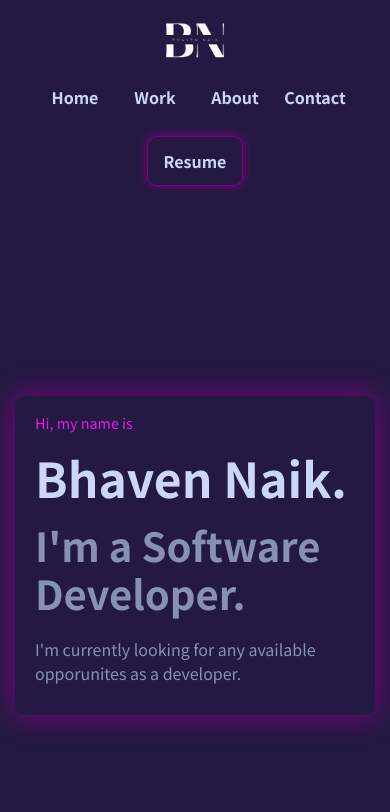
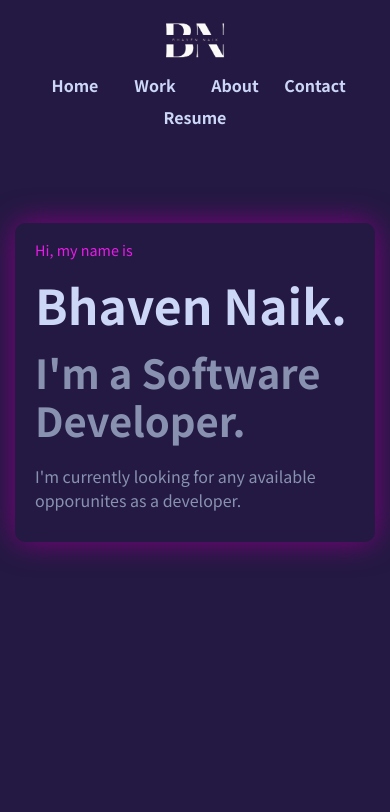
Before and after one commit to bhaven123/my-react-portfolio, a React (Create React App) app: page / in a window 390 px wide. Shown: the top 812 px of the page. Built offline with nearby package versions, Linux system fonts and the light colour scheme.

Commit message:
updated sytling for mobile support

```diff
--- a/src/components/Layout/Navbar/Navbar.module.css
+++ b/src/components/Layout/Navbar/Navbar.module.css
@@ -72,19 +72,20 @@
     flex-direction: column;
     justify-content: flex-start;
     align-items: center;
-    width: 100%;
-    height: 100%;
+    padding-bottom: 70px;
+    position: fixed;
   }
 
   .resume {
-    height: 100%;
-    width: 100%;
-    margin: 0;
+    margin: auto;
+    padding: 4px 6px;
+    border: none;
+    box-shadow: none;
   }
 
   .nav-list {
     justify-content: space-around;
-    padding-bottom: 40px;
+    padding-bottom: 20px;
     margin: auto;
     text-align: center;
   }
```
